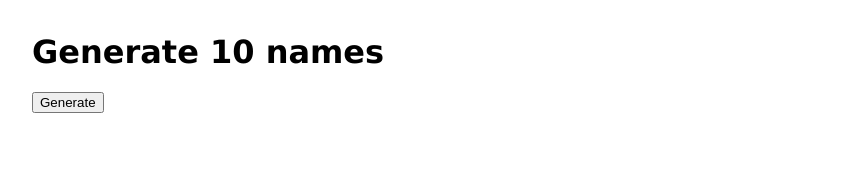
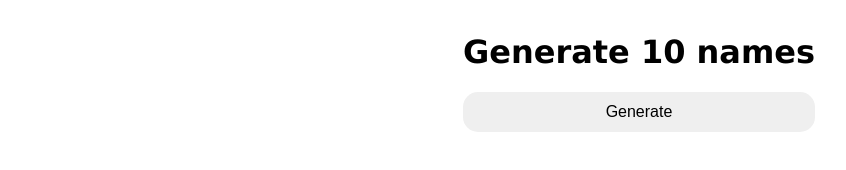
Before and after one commit to b-frazier/name-generator, a website: page index.html in a window 1280 px wide. Shown: the whole page, without its empty margins (1-847 px from the left). Drawn offline with Linux system fonts and the light colour scheme.

Commit message:
restyle page

```diff
--- a/styles.css
+++ b/styles.css
@@ -5,17 +5,30 @@
 
 #contentBox {
   display: flex;
-  flex-direction: row;
+  flex-direction: column;
+  justify-content: center;
+  align-items: center;
 }
 
 #actionBox {
   margin: 25px;
+  display: flex;
+  flex-direction: column;
+  justify-content: center;
 }
 
 #nameList {
   margin-left: 50px;
 }
 
+#genBtn {
+  height: 40px;
+  font-size: 16px;
+  border-radius: 15px;
+  border: 0;
+  cursor: pointer;
+}
+
 .title {
   margin-top: 0;
 }
```
